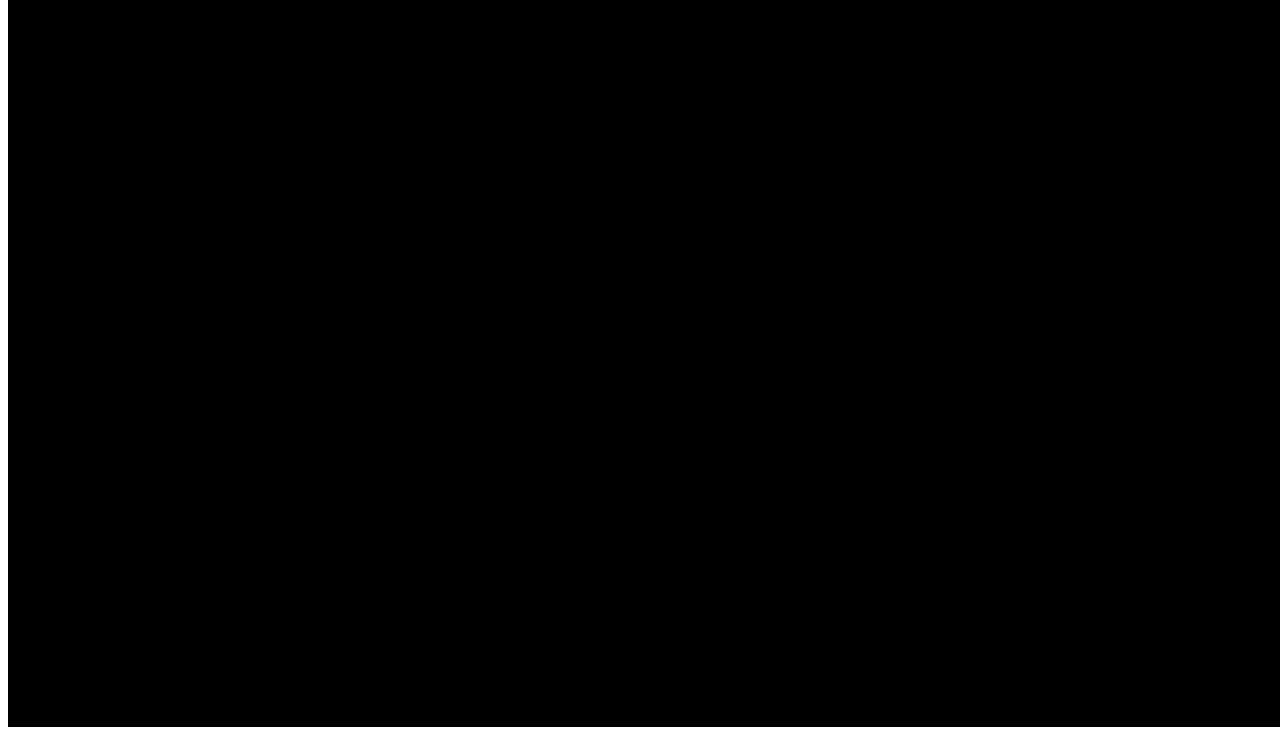
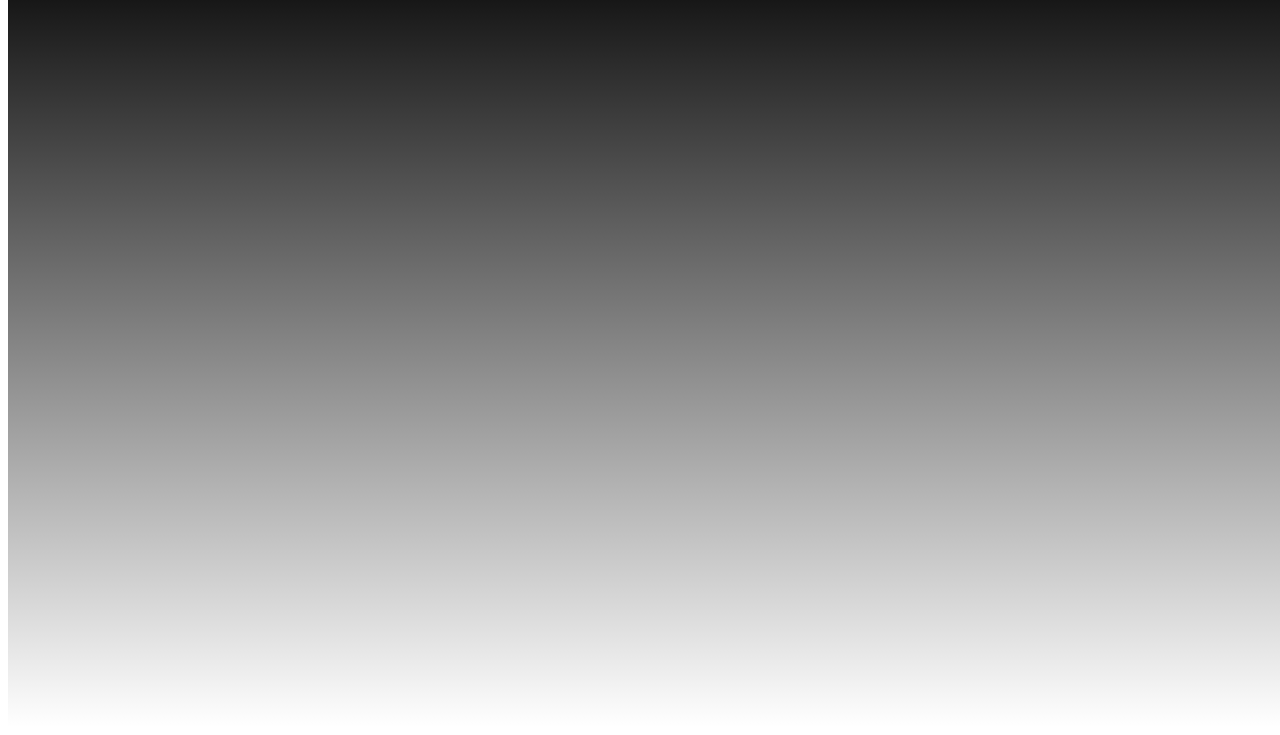
Before and after one commit to SnowRaven52/SnowRaven52.github.io, a plain HTML site: page index.html in a window 1280 px wide. Shown: the part 81-816 px from the top of the page. Drawn offline with Linux system fonts and the light colour scheme.

Commit message:
Update index.html

```diff
--- a/index.html
+++ b/index.html
@@ -8,11 +8,15 @@
 <div> hello</div>
 <style>
 div {
+ padding: 0;
+ margin: 0;
+ text-align: center;
  width: 100vw;
  height: 100vh;
  background: black;
  color: white;
  font-size: 50px;
+ background: linear-gradient(black, white);
 }
 </style>
 </body>
```
